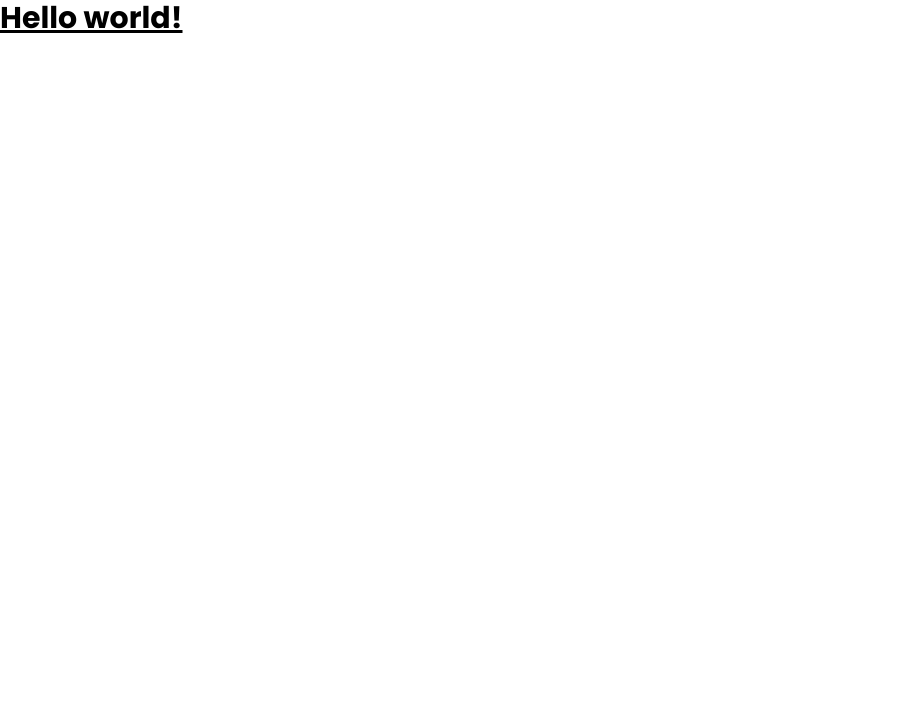
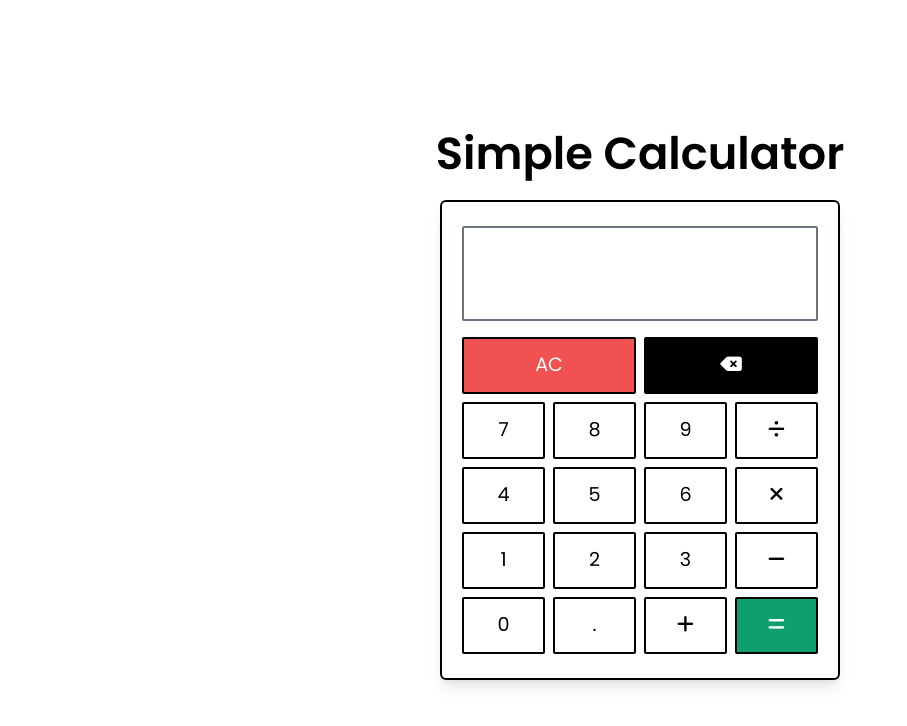
Before and after one commit to Arjun364/Calculator, a website: page index.html in a window 1280 px wide. Shown: the whole page, without its empty margins (0-907 px from the left). Drawn offline with nearby package versions, Linux system fonts and the light colour scheme.

Commit message:
completed

```diff
--- a/index.html
+++ b/index.html
@@ -12,10 +12,47 @@
     <link rel="stylesheet" href="./src/style/output/style.css">
     <!-- fontawesome link -->
     <script src="https://kit.fontawesome.com/7f4f6e1f8e.js" crossorigin="anonymous"></script>
+
+    <script src="./src/js/index.js"></script>
 </head>
 
-<body>
-    <h1 class="text-3xl font-bold underline">Hello world!</h1>
+<body class="flex items-center justify-center flex-col gap-3">
+    <h2 class="text-[2.8rem] font-semibold">Simple Calculator</h2>
+    <div id="calaculator" class="w-[25rem] h-[30rem] border-2 border-solid border-black rounded-md shadow-lg px-5 py-6 flex flex-col gap-4">
+        <div class="w-full h-[6rem]">
+            <input id="display" type="text" class="w-full h-full border-2 border-solid focus:ring-0 focus:ring-transparent focus:border-black rounded-sm rtl:" readonly>
+        </div>
+        <div class="w-full h-[20rem] flex flex-col gap-2">
+            <div class="w-full flex items-center justify-around flex-1 gap-2">
+                <button class="btn  bg-red-500 text-white" onclick="clearDisplay() ">AC</button>
+                <button class="btn bg-black text-white" onclick="deleteLast()"><i class="fa-solid fa-delete-left"></i></button>
+            </div>
+            <div class="w-full flex items-center justify-around flex-1 gap-2">
+                <button class="btn" onclick="display('7')">7</button>
+                <button class="btn" onclick="display('8')">8</button>
+                <button class="btn" onclick="display('9')">9</button>
+                <button class="btn" onclick="display('/')"><i class="fa-solid fa-divide"></i></button>
+            </div>
+            <div class="w-full flex items-center justify-around flex-1 gap-2">
+                <button class="btn" onclick="display('4')">4</button>
+                <button class="btn" onclick="display('5')">5</button>
+                <button class="btn" onclick="display('6')">6</button>
+                <button class="btn" onclick="display('*')"><i class="fa-solid fa-xmark"></i></button>
+            </div>
+            <div class="w-full flex items-center justify-around flex-1 gap-2">
+                <button class="btn" onclick="display('1')">1</button>
+                <button class="btn" onclick="display('2')">2</button>
+                <button class="btn" onclick="display('3')">3</button>
+                <button class="btn" onclick="display('-')"><i class="fa-solid fa-minus"></i></button>
+            </div>
+            <div class="w-full flex items-center justify-around flex-1 gap-2">
+                <button class="btn" onclick="display('0')">0</button>
+                <button class="btn" onclick="display('.')">.</button>
+                <button class="btn" onclick="display('+')"><i class="fa-solid fa-plus"></i></button>
+                <button class="btn  bg-green-500 text-white" onclick="calculate()"><i class="fa-solid fa-equals"></i></button>
+            </div>
+        </div>
+    </div>
     <!-- flowbit Script link  -->
     <script src="./node_modules/flowbite/dist/flowbite.min.js"></script>
 </body>
--- a/package.json
+++ b/package.json
@@ -2,7 +2,7 @@
   "devDependencies": {
     "autoprefixer": "^10.4.20",
     "postcss": "^8.4.45",
-    "tailwindcss": "^3.4.10"
+    "tailwindcss": "^3.4.12"
   },
   "dependencies": {
     "flowbite": "^2.5.1"
--- /dev/null
+++ b/src/js/index.js
@@ -0,0 +1,27 @@
+
+const display=(value)=>{
+    let display = document.getElementById('display').value
+    if(display === '0'){
+        display = ''
+    }
+    document.getElementById('display').value = display + value
+
+}
+
+function clearDisplay() {
+    document.getElementById('display').value = '';
+}
+
+function deleteLast() {
+    let display = document.getElementById('display').value;
+    document.getElementById('display').value = display.slice(0, -1);
+}
+
+function calculate() {
+    let expression = document.getElementById('display').value;
+    try {
+        document.getElementById('display').value = eval(expression);
+    } catch (e) {
+        document.getElementById('display').value = 'Error';
+    }
+}
--- a/src/style/index.css
+++ b/src/style/index.css
@@ -12,3 +12,8 @@
 body{
     @apply w-full h-[100vh];
 }
+
+.btn{
+    @apply h-full flex-1 border-2 border-solid border-black rounded-sm
+    hover:text-white hover:bg-black focus:bg-black focus:text-white text-[1.2rem];
+}
```
Also changed, not shown: src/style/output/style.css, 1 other file.
